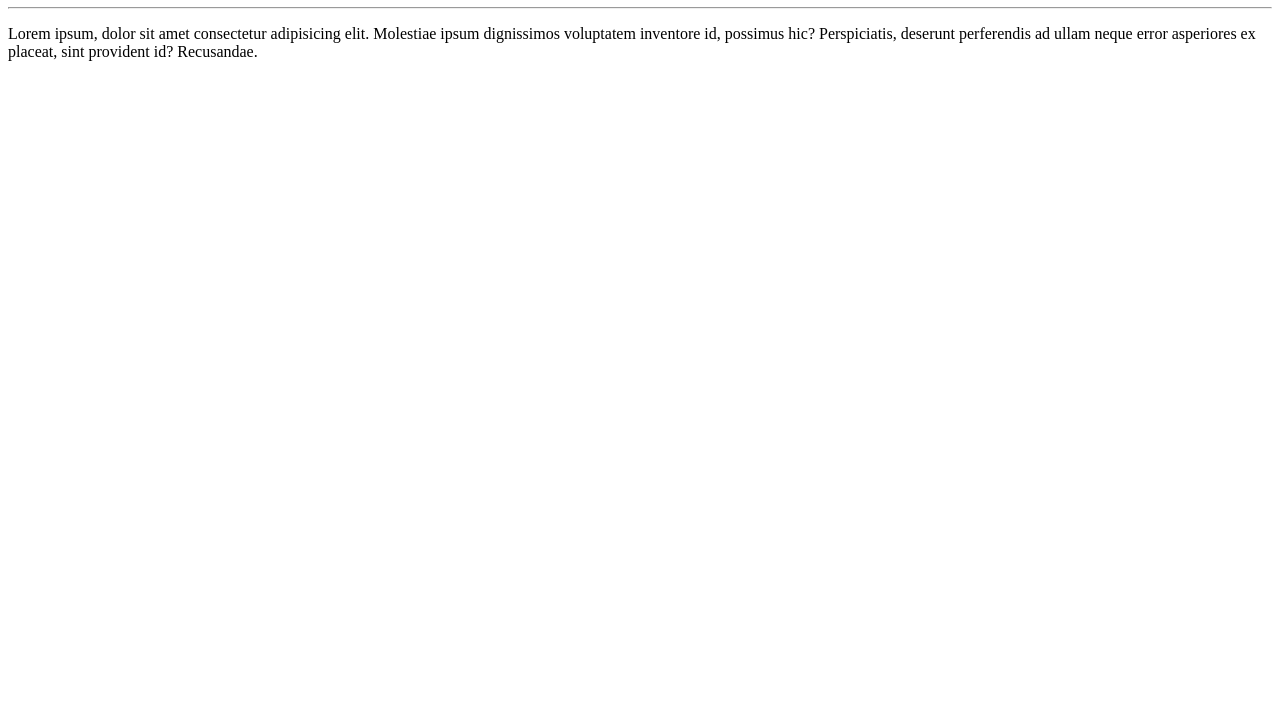
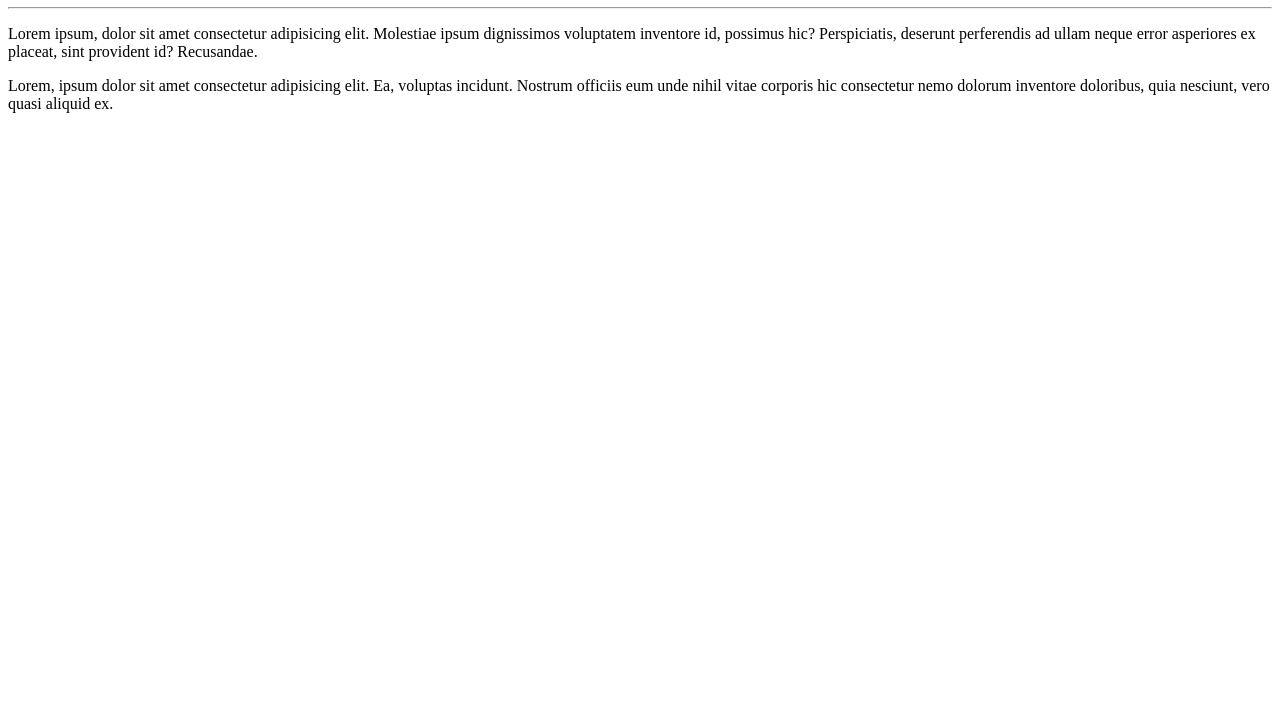
Before and after one commit to eu-primo/Hello-World, a plain HTML site: page site-exemplo/index.html in a window 1280 px wide. Shown: the part 73-800 px from the top of the page. Drawn offline with Linux system fonts and the light colour scheme.

Commit message:
Added a new paragraph

```diff
--- a/site-exemplo/index.html
+++ b/site-exemplo/index.html
@@ -9,5 +9,6 @@
     <h1> Hello World!</h1>
     <hr>
     <p>Lorem ipsum, dolor sit amet consectetur adipisicing elit. Molestiae ipsum dignissimos voluptatem inventore id, possimus hic? Perspiciatis, deserunt perferendis ad ullam neque error asperiores ex placeat, sint provident id? Recusandae.</p>
+    <p> Lorem, ipsum dolor sit amet consectetur adipisicing elit. Ea, voluptas incidunt. Nostrum officiis eum unde nihil vitae corporis hic consectetur nemo dolorum inventore doloribus, quia nesciunt, vero quasi aliquid ex.</p>
 </body>
 </html>
```
